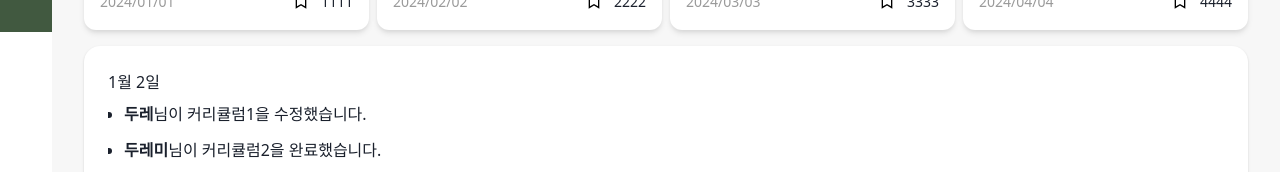
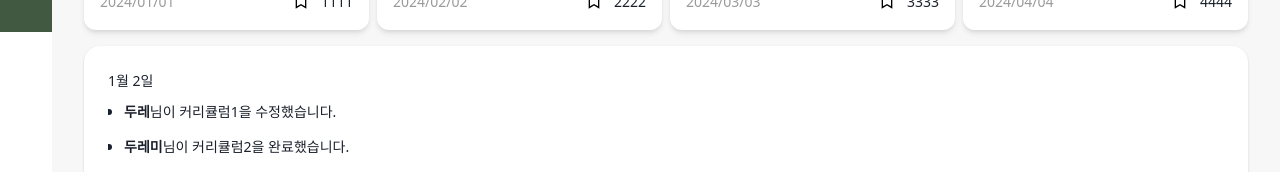
Before and after one commit to BDD-CLUB/01-doo-re-front, a Next.js app: page /team/1/study/1 in a window 1280 px wide. Shown: the part 768-940 px from the top of the page. Built offline with nearby package versions, Linux system fonts and the light colour scheme.

Commit message:
design: 텍스트 스타일 지정 #148

```diff
--- a/src/containers/study/Feed/index.tsx
+++ b/src/containers/study/Feed/index.tsx
@@ -11,14 +11,16 @@ const Feed = () => {
         {FeedDate.map((data) => {
           return (
             <Flex key={data.date} direction="column" gap="2">
-              {data.date}
+              <Text textStyle="md">{data.date}</Text>
               <UnorderedList spacing="3">
                 {data.content.map((content) => {
                   return (
                     <ListItem key={content.id} flexDir="row">
                       <Flex>
-                        <Text fontWeight="bold">{content.name} </Text>
-                        님이 {content.subject}을 {content.action}했습니다.
+                        <Text textStyle="bold_md">{content.name} </Text>
+                        <Text textStyle="md">
+                          님이 {content.subject}을 {content.action}했습니다.{' '}
+                        </Text>
                       </Flex>
                     </ListItem>
                   );
```
